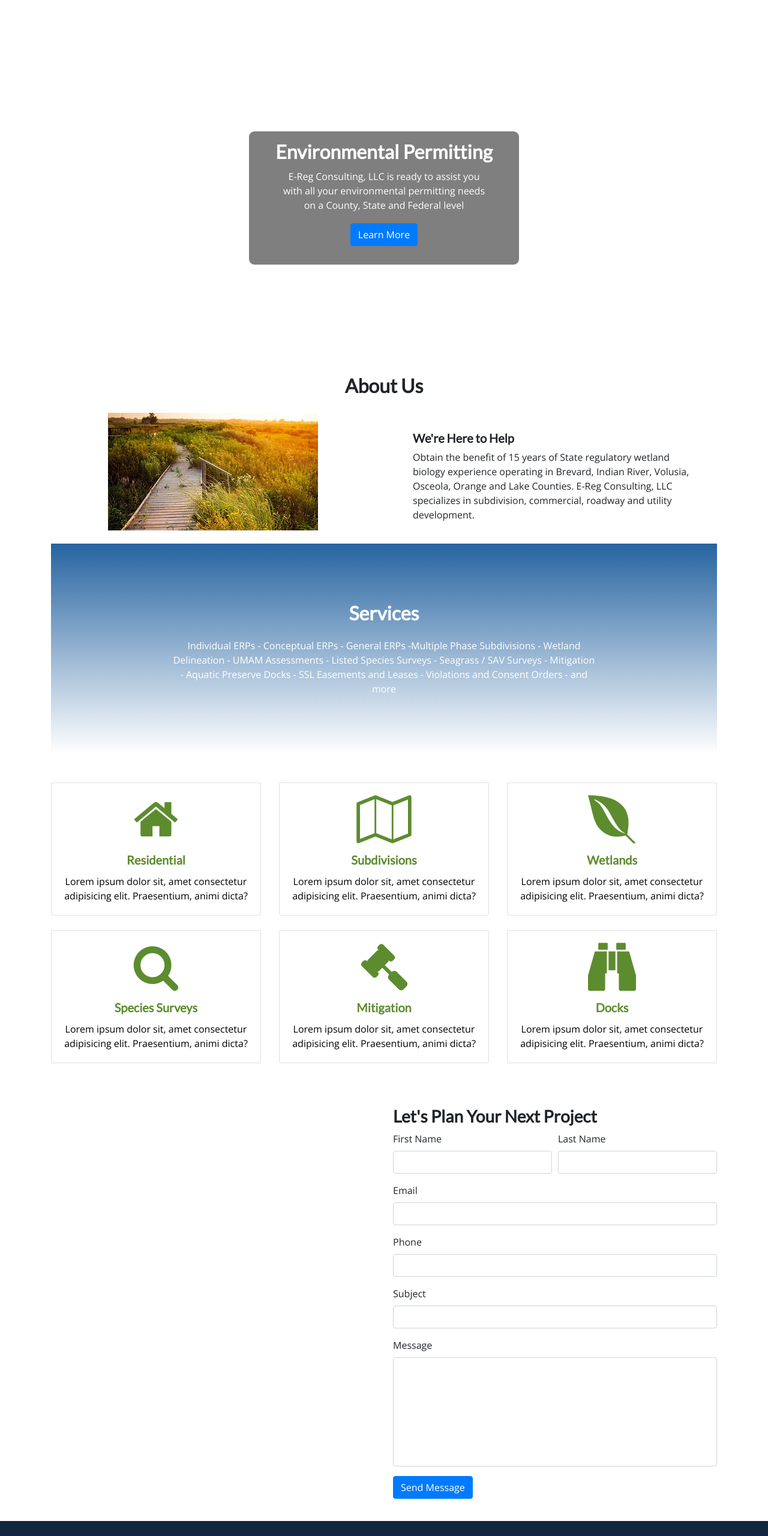
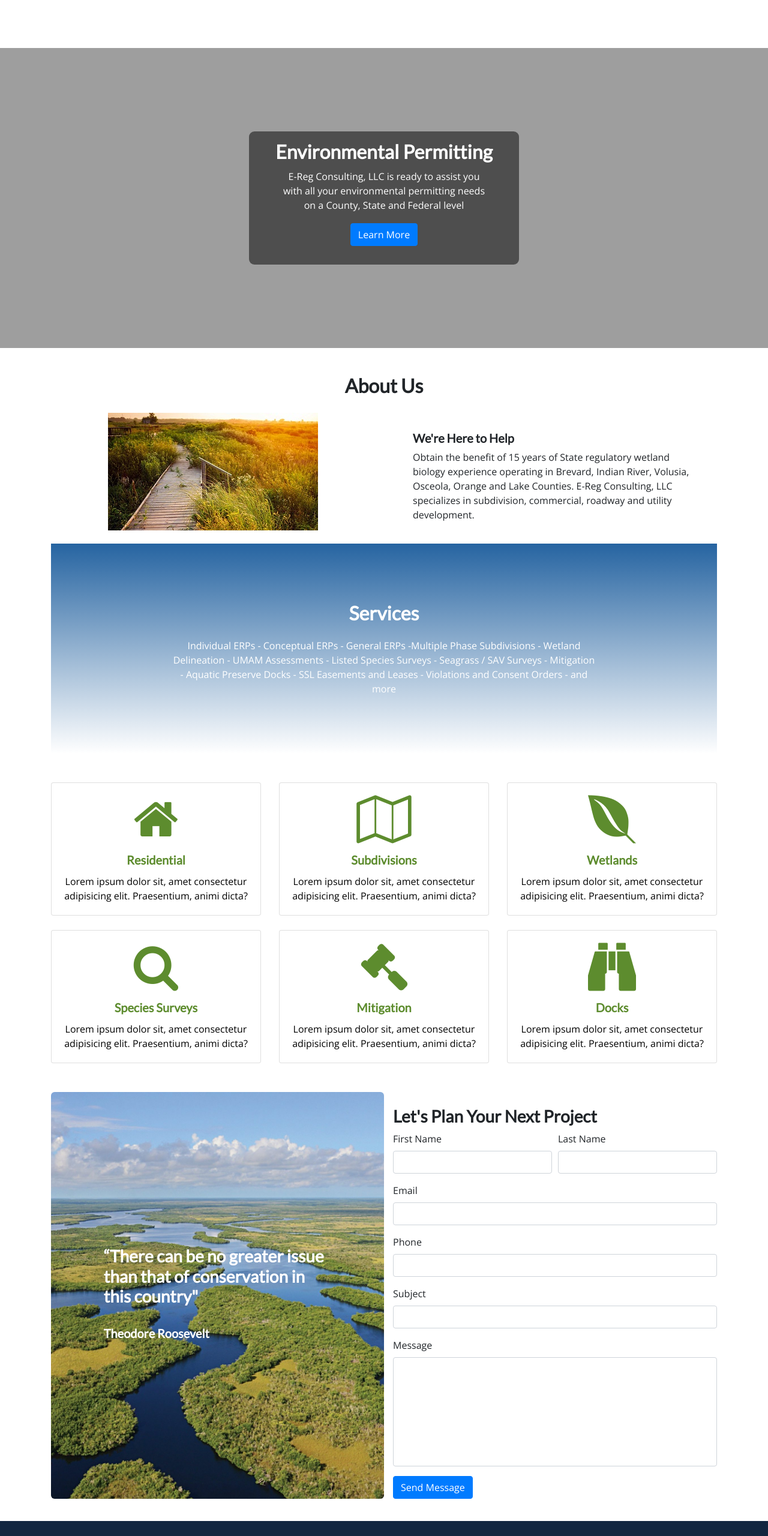
Before and after one commit to casey-cook/eregconsulting, a website: page index.html in a window 1280 px wide. Shown: the top 2560 px of the page at 60% size. Drawn offline with nearby package versions, Linux system fonts and the light colour scheme; the site is published under a folder, as on GitHub Pages, so addresses that start at the root find nothing.

Commit message:
fixed background paths

```diff
--- a/css/styles.css
+++ b/css/styles.css
@@ -51,7 +51,7 @@ a:hover {
   width: 100%;
   height:500px;
   color:white;
-  background: url(/img/hero2ereg.jpg) no-repeat center center/cover;
+  background: url(../img/hero2ereg.jpg) no-repeat center center/cover;
   display: flex;
   flex-direction: column;
   align-items: center;
@@ -130,7 +130,7 @@ a:hover {
 }
 
 #left-contact {
-  background: url('/img/hero.jpg')no-repeat center/cover;
+  background: url('../img/hero.jpg')no-repeat center/cover;
   border-radius: 6px;
 }
 
```
Also changed, not shown: 3 other files.
